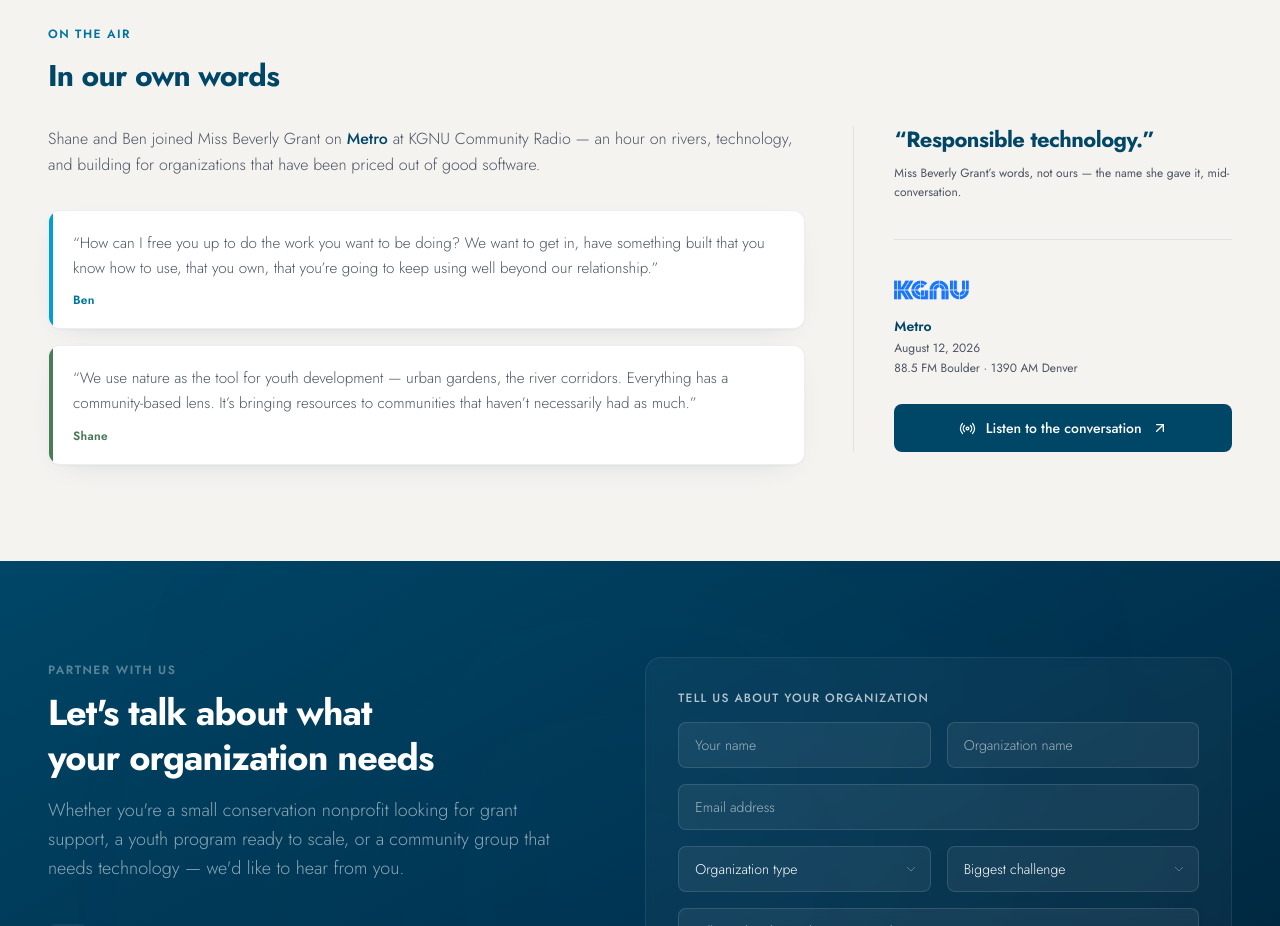
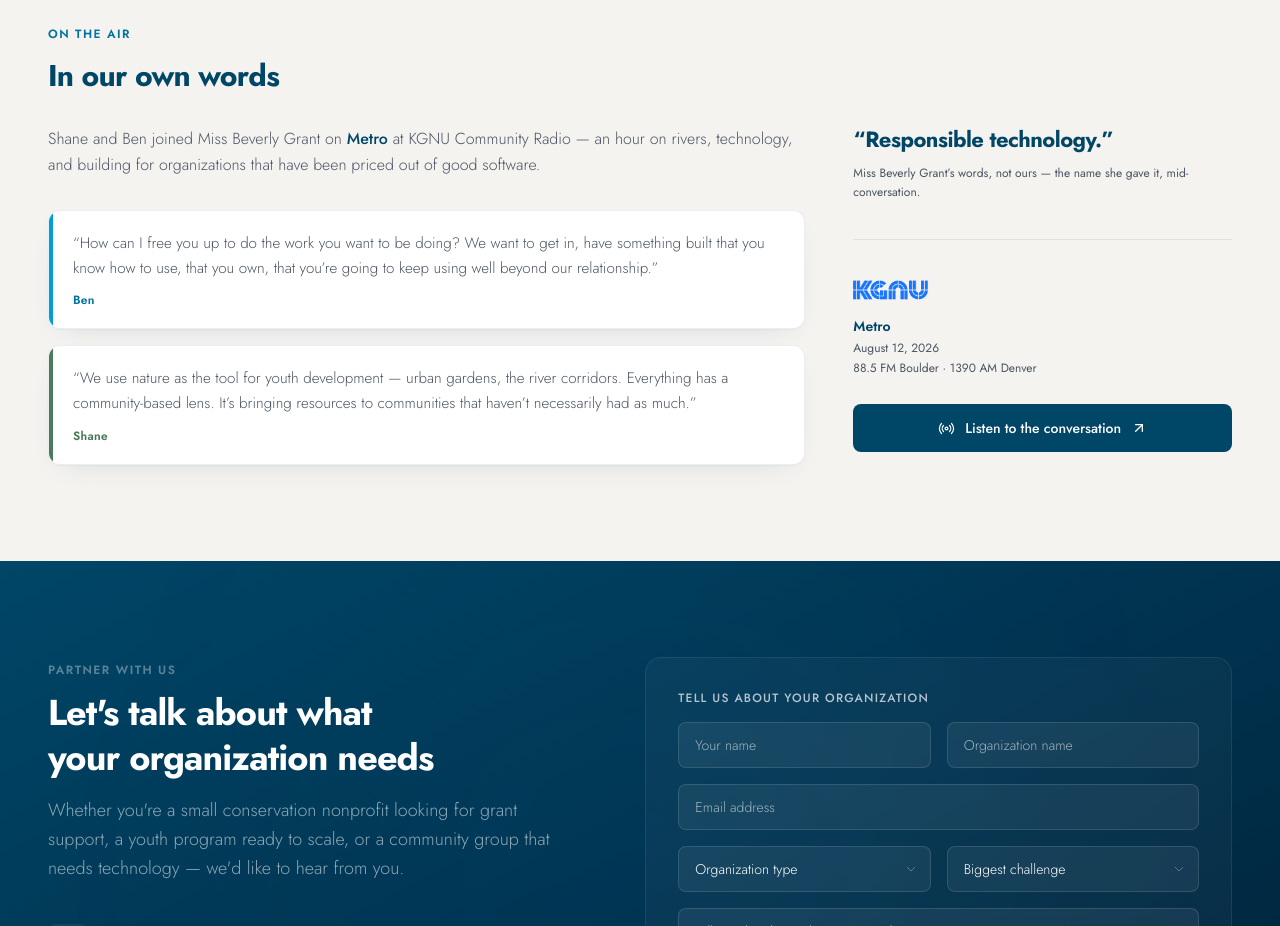
Before and after one commit to bwright77/wright-adventures, a React (Vite) app: page / in a window 1280 px wide. Shown: the part 4780-5706 px from the top of the page. Built offline with nearby package versions, Linux system fonts and the light colour scheme; no server answers.

Commit message:
Drop the vertical rule between the On the Air columns
The gap already separates them; the line was faint enough to read as an artifact
rather than a divider. Its left padding went with it, since that only existed to
hold the text off the rule.

```diff
--- a/src/components/OnAir.tsx
+++ b/src/components/OnAir.tsx
@@ -75,7 +75,7 @@ export function OnAir() {
 
         {/* One column: the phrase anchors it, the station credentials it, the
             CTA closes it. */}
-        <div className="lg:border-l lg:border-gray-300/60 lg:pl-10">
+        <div>
           <figure>
             <blockquote>
               {/* Smaller than the 30px headline so that carries the section, and
```
